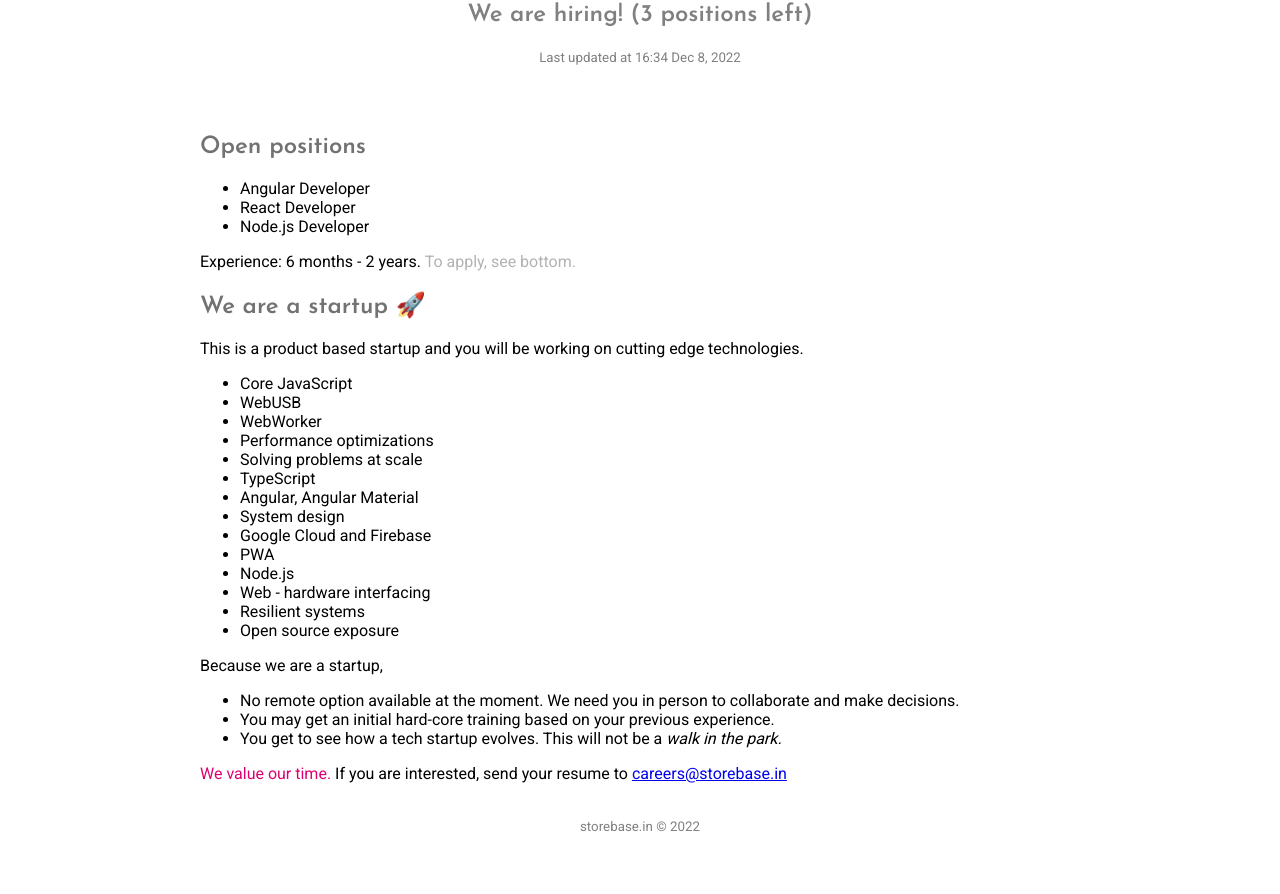
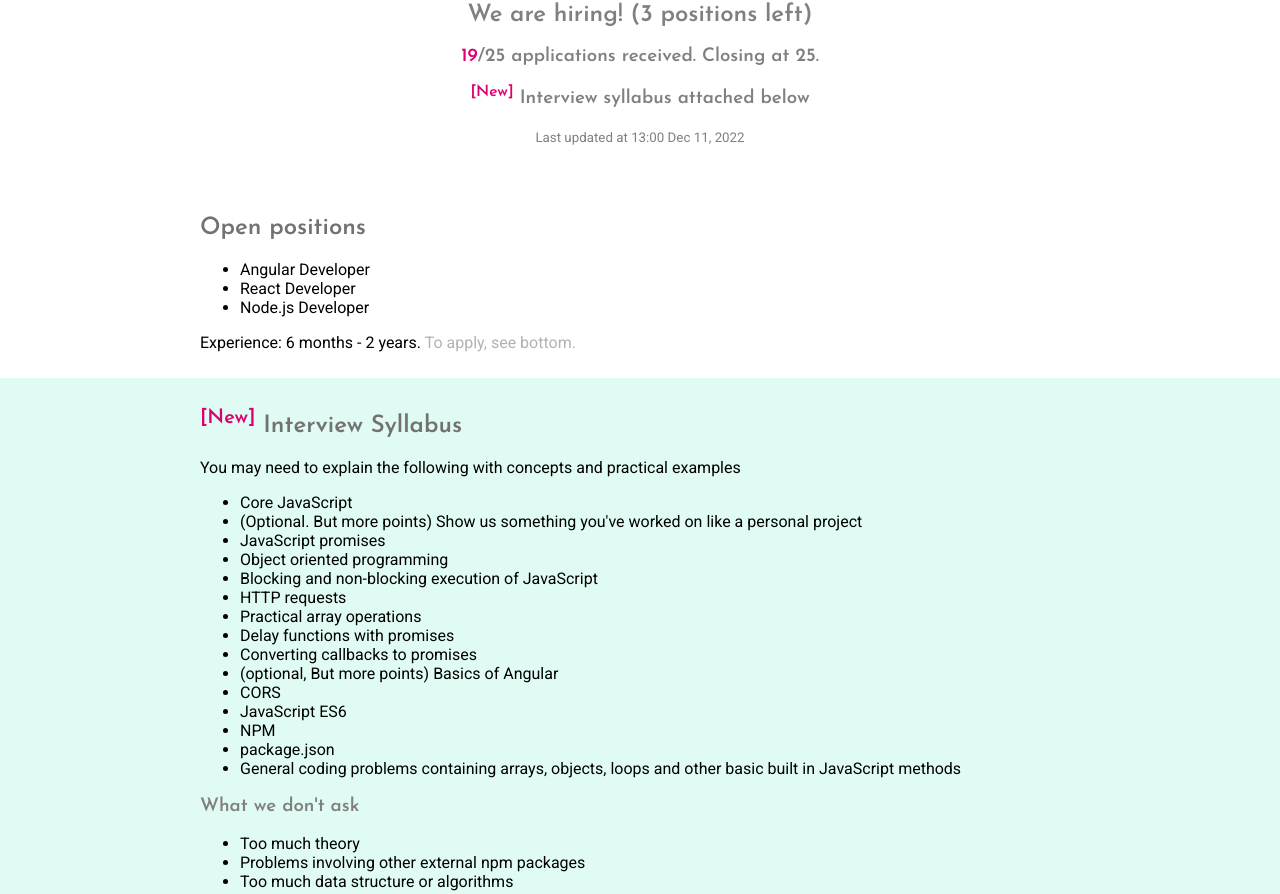
Before and after one commit to Hashimrasheed/testweb, a plain HTML site: page index.html in a window 1280 px wide. Shown: the part 398-1292 px from the top of the page. Before the commit the page ends 1242 px from the top, so only its background shows below. Drawn offline with Linux system fonts and the light colour scheme.

Commit message:
updated syllabus

```diff
--- a/index.html
+++ b/index.html
@@ -122,7 +122,15 @@
       <h1 class="center" style="font-size: 40px">Launching soon</h1>
       <!-- <h2></h2> -->
       <h2 style="color: gray">We are hiring! (3 positions left)</h2>
-      <small style="color: gray">Last updated at 16:34 Dec 8, 2022</small>
+      <h3 style="color: gray">
+        <span style="color: rgb(221, 0, 114)">19</span>/25 applications
+        received. Closing at 25.
+      </h3>
+      <h3 style="color: gray">
+        <sup style="color: rgb(221, 0, 114)">[New]</sup> Interview syllabus
+        attached below
+      </h3>
+      <small style="color: gray">Last updated at 13:00 Dec 11, 2022</small>
     </div>
 
     <div class="container">
@@ -137,7 +145,48 @@
         Experience: 6 months - 2 years.
         <span style="color: rgb(178, 178, 178)">To apply, see bottom.</span>
       </p>
+    </div>
 
+    <div class="container" style="background-color: rgb(0 221 153 / 12%)">
+      <h2 class="content-heading">
+        <sup style="color: rgb(221, 0, 114)">[New]</sup> Interview Syllabus
+      </h2>
+      <p>
+        You may need to explain the following with concepts and practical
+        examples
+      </p>
+      <ul>
+        <li>Core JavaScript</li>
+        <li>
+          (Optional. But more points) Show us something you've worked on like a
+          personal project
+        </li>
+        <li>JavaScript promises</li>
+        <li>Object oriented programming</li>
+        <li>Blocking and non-blocking execution of JavaScript</li>
+        <li>HTTP requests</li>
+        <li>Practical array operations</li>
+        <li>Delay functions with promises</li>
+        <li>Converting callbacks to promises</li>
+        <li>(optional, But more points) Basics of Angular</li>
+        <li>CORS</li>
+        <li>JavaScript ES6</li>
+        <li>NPM</li>
+        <li>package.json</li>
+        <li>
+          General coding problems containing arrays, objects, loops and other
+          basic built in JavaScript methods
+        </li>
+      </ul>
+
+      <h3 style="color: grey">What we don't ask</h3>
+      <ul>
+        <li>Too much theory</li>
+        <li>Problems involving other external npm packages</li>
+        <li>Too much data structure or algorithms</li>
+      </ul>
+    </div>
+    <div class="container">
       <h2 class="content-heading">We are a <span>startup 🚀</span></h2>
       <p>
         This is a product based startup and you will be working on cutting edge
```
